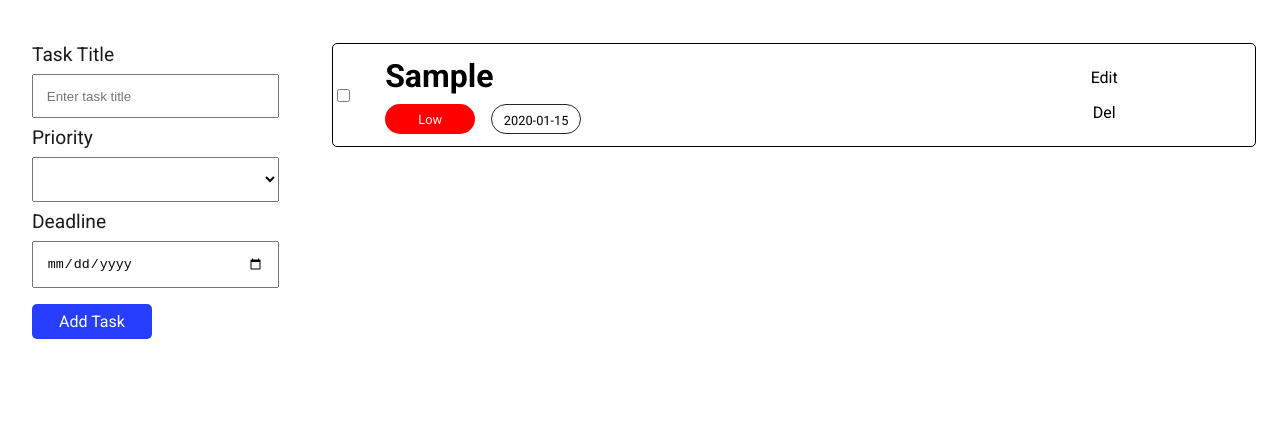
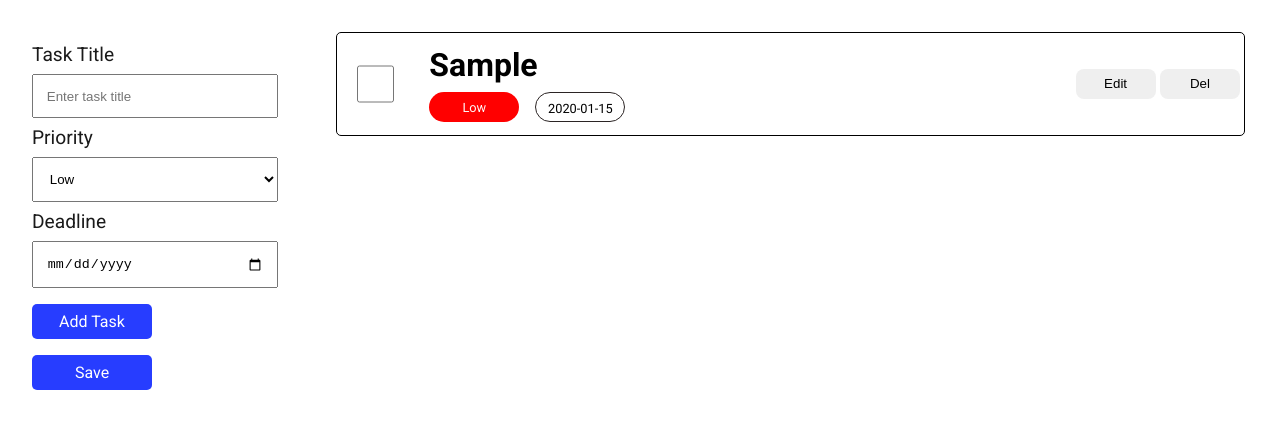
Before and after one commit to Ashokkadubandi/todo-task, a plain HTML site: page index.html in a window 1280 px wide. Both pictures are taken after typing "Sample", "2020-01-15" into the empty fields and a click on the button "Add Task". Shown: the part 78-506 px from the top of the page. Drawn offline with Linux system fonts and the light colour scheme.

Commit message:
updated v-5.0.1

```diff
--- a/index.css
+++ b/index.css
@@ -54,21 +54,33 @@ body{
 .todo-dynamic-views-container{
     display: flex;
     flex-direction: column;
-    padding: 1rem;
     width: 100%;
+    height: 500px;
+    overflow: auto;
+    padding-left: 1rem;
+    padding-right: 2rem;
+    position: relative;
+}
+
+.edit-todo-text{
+    position: absolute;
 }
 
 .todo-card{
     display: flex;
     align-items: center;
     width: 100%;
-    margin: 0.5rem;
+    margin: 0.8rem;
     border: 1px solid black;
     border-radius: 5px;
+    position: relative;
 }
-.check-box{
-    padding: 1rem;
+.styled-checkbox{
+    height: 40px;
+    width: 40px;
     background-color: black;
+    accent-color: rgb(51, 255, 0);
+    margin-left: 20px;
 }
 
 .todo-card-content{
@@ -106,3 +118,19 @@ body{
     color: black;
     border: 1px solid rgb(43, 36, 36);
 }
+
+.todo-edit-container{
+    display: flex;
+    width: 20%;
+    justify-content: space-around;
+}
+
+.edit-btn,.del-btn{
+    border: none;
+    border-radius: 8px;
+    height: 30px;
+    width: 80px;
+    margin-right: 0.2rem;
+    display: inline;
+    cursor: pointer;
+}
--- a/index.html
+++ b/index.html
@@ -15,7 +15,7 @@
                 <label htmlFor="task-title">Task Title</label>
                 <input id="task-title" placeholder="Enter task title"/>
                 <label htmlFor="prior">Priority</label>
-                <select value="default" id="prior">
+                <select id="prior">
                     <option>Low</option>
                     <option>Medium</option>
                     <option>High</option>
@@ -23,12 +23,12 @@
                 <label htmlFor="time-date">Deadline</label>
                 <input id="time-date" type="date"/>
                 <button type="submit">Add Task</button>
+                <button id="saveData" type="button">Save</button>
             </form>
         </div>
         <div class="todo-dynamic-views-container">
             <div id="todo-task-cards"></div>
         </div>
-
         </div>
     </div>
     <script src="./index.js"></script>
--- a/index.js
+++ b/index.js
@@ -3,12 +3,31 @@ function generateId(){
     return id
 }
 
-let todoList = []
+function getFromLocalStorage(){
+    const storage = localStorage.getItem('todo')
+    if(storage){
+        return JSON.parse(storage)
+    }else{
+        return []
+    }
+}
+
+
+let todoList = getFromLocalStorage()
+console.log(todoList)
 let formSub = document.getElementById('formSub')
 let taskName = document.getElementById('task-title')
 let taskPrior = document.getElementById('prior')
 let taskTimeDate = document.getElementById('time-date')
 let todoTaskCon = document.getElementById('todo-task-cards')
+let todoSvaBtn = document.getElementById('saveData')
+
+todoSvaBtn.onclick = function(){
+    console.log(todoList)
+    localStorage.setItem("todo",JSON.stringify(todoList));
+
+}
+
 
 console.log(taskPrior.value)
 
@@ -19,7 +38,7 @@ let todoObj = initialTodo
 
 function craeteTodoContainerView(todo){
     console.log(todo)
-    const {taskName,priority,date,checked,id} = todo
+    const {taskName,priority,date,check,id,notes} = todo
     const todoCard = document.createElement('div');
     const checkBox = document.createElement('input')
     const todoContent = document.createElement('div');
@@ -28,14 +47,18 @@ function craeteTodoContainerView(todo){
     const todoContentPrior = document.createElement('p');
     const todoContentDate = document.createElement('p')
     const todoEditContainer = document.createElement('div');
-    const todoEditText = document.createElement('p')
-    const todoDeleteText = document.createElement('p')
+    const todoEditText = document.createElement('button')
+    const todoDeleteText = document.createElement('button')
+
+    const todoNotesCon = document.createElement('div')
+    const todoNotesTextArea = document.createElement('textarea')
+    todoNotesCon.appendChild(todoNotesTextArea);
 
     todoCard.classList.add('todo-card')
 
 
     const checkCheckBox = todoid => {
-        todoList.map(each => {
+        todoList.forEach(each => {
             if(each.id === todoid){
                 each.check = !each.check
             }
@@ -48,8 +71,9 @@ function craeteTodoContainerView(todo){
 
     checkBox.id = id
     checkBox.type = 'checkbox'
-    checkBox.classList.add('check-box')
-    checkBox.checked = checked
+    checkBox.style.backgroundColor = 'red'
+    checkBox.setAttribute('class','styled-checkbox')
+    checkBox.checked = check
     checkBox.addEventListener('click',function(){
         checkCheckBox(id)
     })
@@ -85,10 +109,38 @@ function craeteTodoContainerView(todo){
     todoConfig.appendChild(todoContentDate)
 
     todoEditText.textContent = 'Edit'
+    todoEditText.classList.add('edit-btn')
+    todoEditText.onclick = function(){
+        notes.status = !notes.status
+        todoTaskCon.textContent = ''
+        createTodoView()
+    }
+
     todoDeleteText.textContent = 'Del'
+    todoDeleteText.classList.add('del-btn')
+
+    todoEditContainer.classList.add('todo-edit-container')
 
     todoEditContainer.appendChild(todoEditText)
     todoEditContainer.appendChild(todoDeleteText)
+
+    todoNotesTextArea.addEventListener('keyup',function(e){
+        if(e.key === 'Enter'){
+            console.log(todoNotesTextArea.value)
+            todo.taskName = todoNotesTextArea.value
+            notes.status = !notes.status
+            todoTaskCon.textContent = ''
+            createTodoView()
+
+        }
+    })
+
+    if(notes.status){
+        todoCard.appendChild(todoNotesCon)
+    }else{
+
+        // todoCard.removeChild(todoNotesCon)
+    }
 
 }
 
@@ -100,21 +152,35 @@ function createTodoView(){
     }
 }
 
-
+function checkValidations(){
+    if(taskName.value === '' || taskPrior.value === '' || taskTimeDate.value === ''){
+        alert('Please Enter all details of the todo')
+        return false
+    }
+    return true
+}
 
 formSub.addEventListener('submit',function(e){
     e.preventDefault()
+    if(checkValidations()){
         const newTodoObj = {
             id:generateId(),
             taskName:taskName.value,
             priority:taskPrior.value,
             date:taskTimeDate.value,
-        check:false
+            check:false,
+            notes:{
+                state:false,
+                content:''
+            }
         }
         todoList.push(newTodoObj)
         taskName.value = ''
-    taskPrior.value = ''
+        taskPrior.value = 'Low'
         taskTimeDate.value = ''
         todoTaskCon.textContent = ''
         createTodoView()
+    }
 })
+
+createTodoView()
```
Lines whose indentation alone changed are shown as unchanged.
